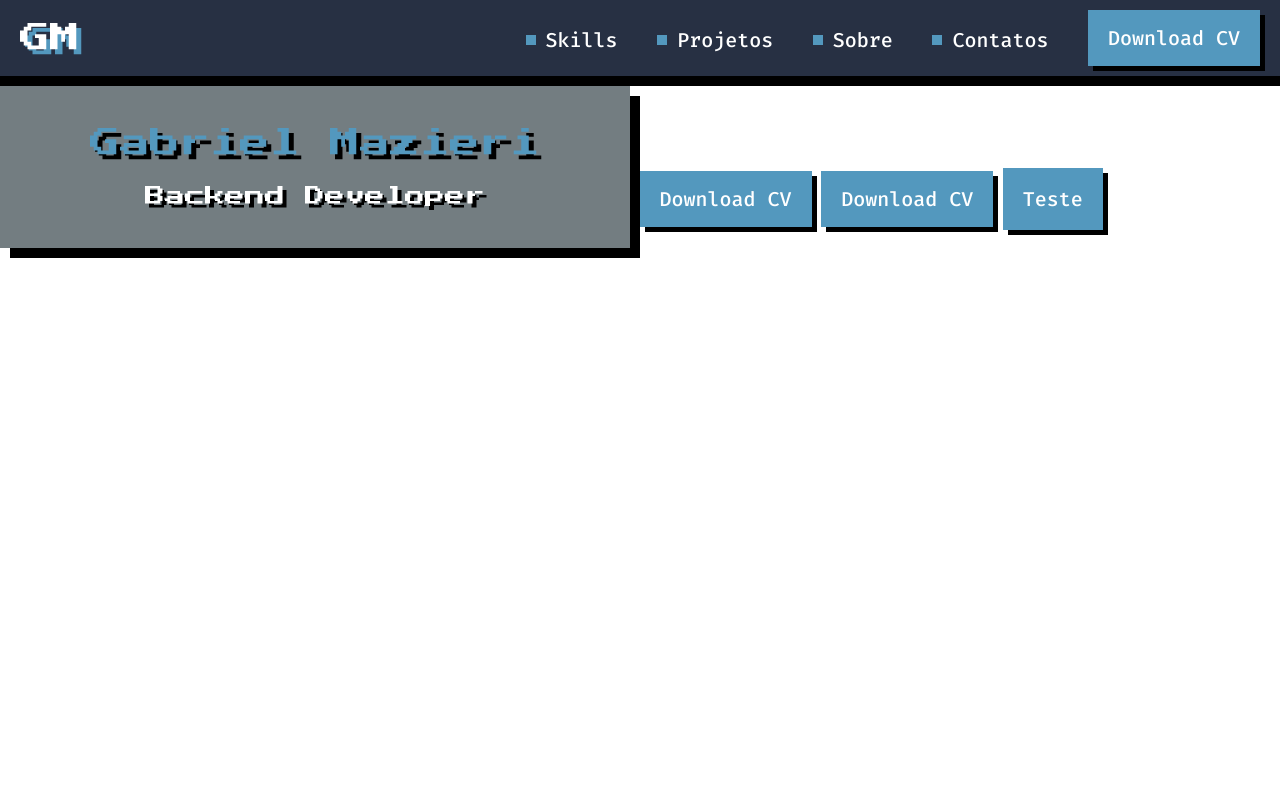
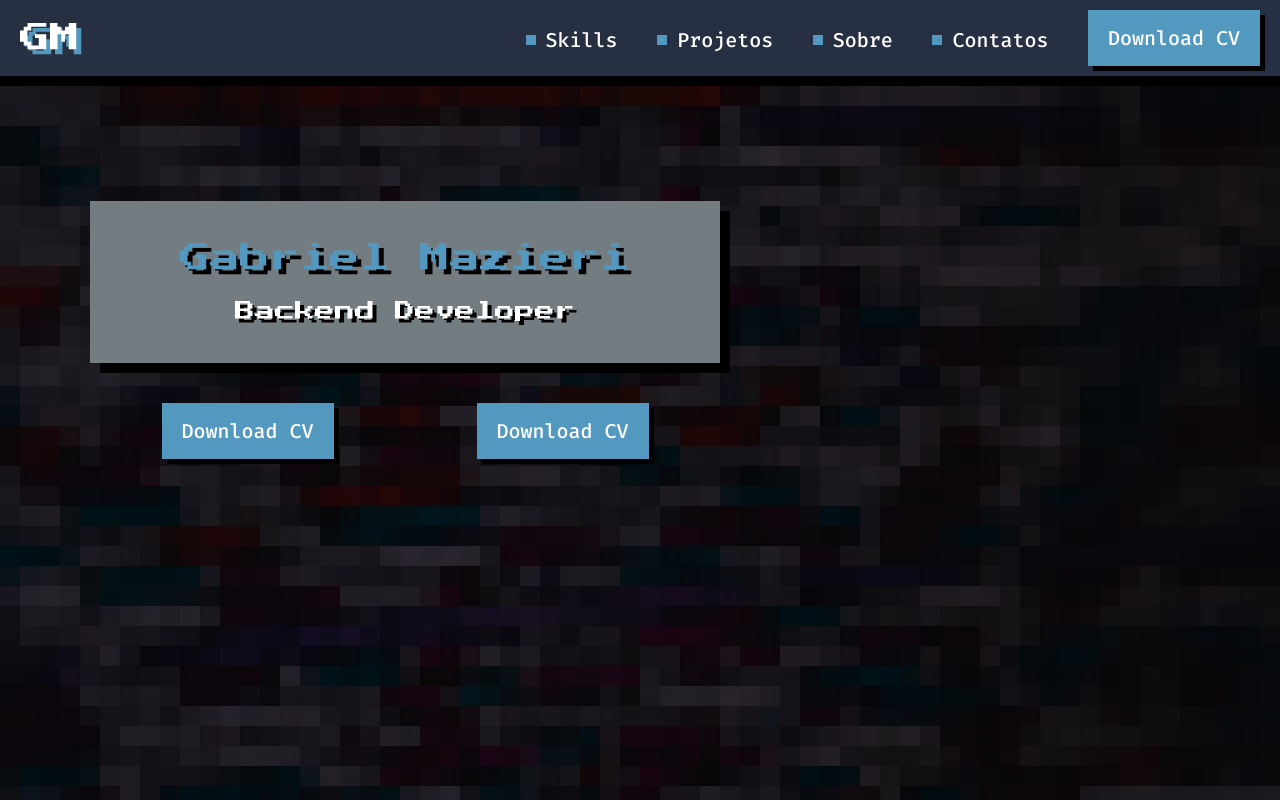
Before and after one commit to GrandeDev/grandedev.github.io, a plain HTML site: page index.html in a window 1280 px wide. Shown: the top 800 px of the page. Drawn offline with Linux system fonts and the light colour scheme.

Commit message:
Create the banner

```diff
--- a/index.html
+++ b/index.html
@@ -9,6 +9,7 @@
     <link rel="stylesheet" href="./styles/reset.css">
     <link rel="stylesheet" href="./styles/index.css">
     <link rel="stylesheet" href="./styles/components/header.css">
+    <link rel="stylesheet" href="./styles/components/banner.css">
     <link rel="stylesheet" href="./styles/components/title.css">
     <link rel="stylesheet" href="./styles/components/subtitle.css">
     <link rel="stylesheet" href="./styles/components/box.css">
@@ -28,14 +29,19 @@
         </nav>
     </header>
 
-    <div class="box">
-        <h1 class="title">Gabriel Mazieri</h1>
-        <h2 class="subtitle">Backend Developer</h2>
-    </div>
+    <section class="banner">
+        <div class="wrapper">
 
-    <a class="button" href="">Download CV</a>
-    <a class="button" href="">Download CV</a>
-    <button class="button">Teste</button>
+            <div class="box">
+                <h1 class="title">Gabriel Mazieri</h1>
+                <h2 class="subtitle">Backend Developer</h2>
+            </div>
+            <div class="navigation">
+                <a class="button" href="">Download CV</a>
+                <a class="button" href="">Download CV</a>
+            </div>
+        </div>
+    </section>
 
 </body>
 </html>
--- /dev/null
+++ b/styles/components/banner.css
@@ -0,0 +1,25 @@
+.banner {
+    background-image: url(../../assets/img/image.jpg);
+    background-repeat: no-repeat;
+    background-size: 100%;
+    height: 800px;
+    border-bottom: 10px solid #000;
+    padding-top: 115px;
+    padding-left: 90px;
+}
+
+.banner .wrapper {
+    display: flex;
+    flex-direction: column;
+    width: 630px;
+}
+
+.banner .box {
+    margin-bottom: 40px;
+}
+
+.banner .navigation {
+    display: flex;
+    flex-direction: row;
+    justify-content: space-around;
+}
--- a/styles/components/box.css
+++ b/styles/components/box.css
@@ -1,7 +1,6 @@
 .box {
     display: inline-block;
     background-color: #737D81;
-    width: 630px;
     box-shadow: 10px 10px 0 #000;
     padding:  42px 0;
 }
--- a/styles/components/header.css
+++ b/styles/components/header.css
@@ -6,7 +6,3 @@
     padding: 10px 20px;
 
 }
-
-.header .navigation {
-    text-align: right;
-}
```
Also changed, not shown: assets/img/image.jpg (added).
